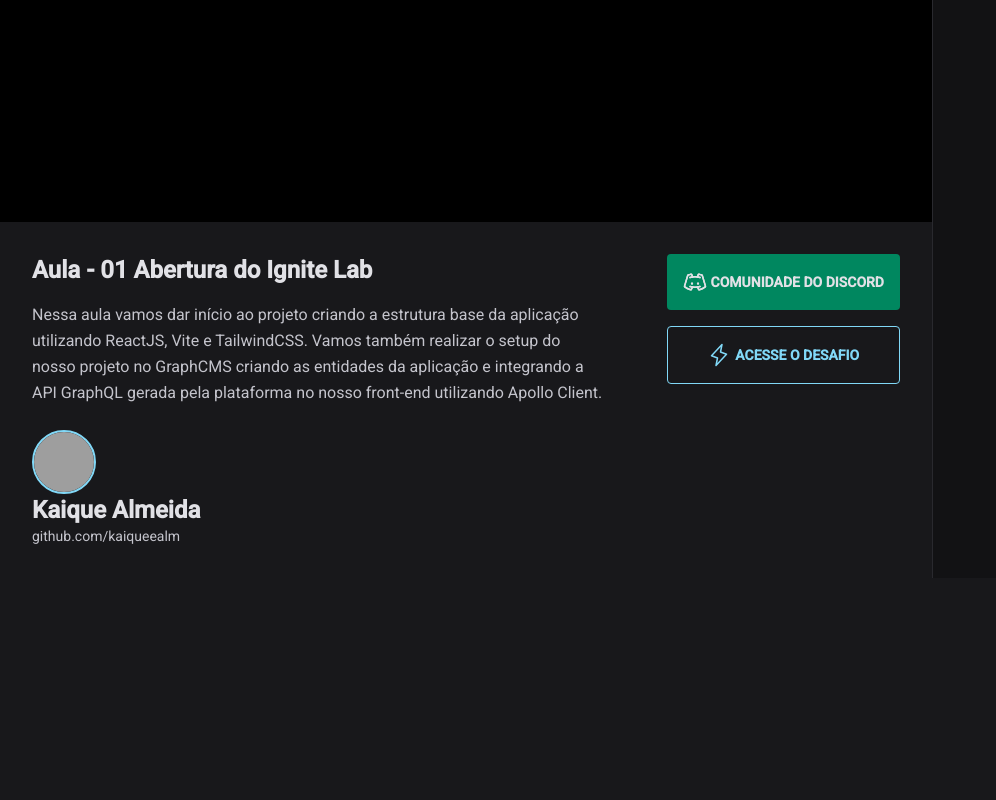
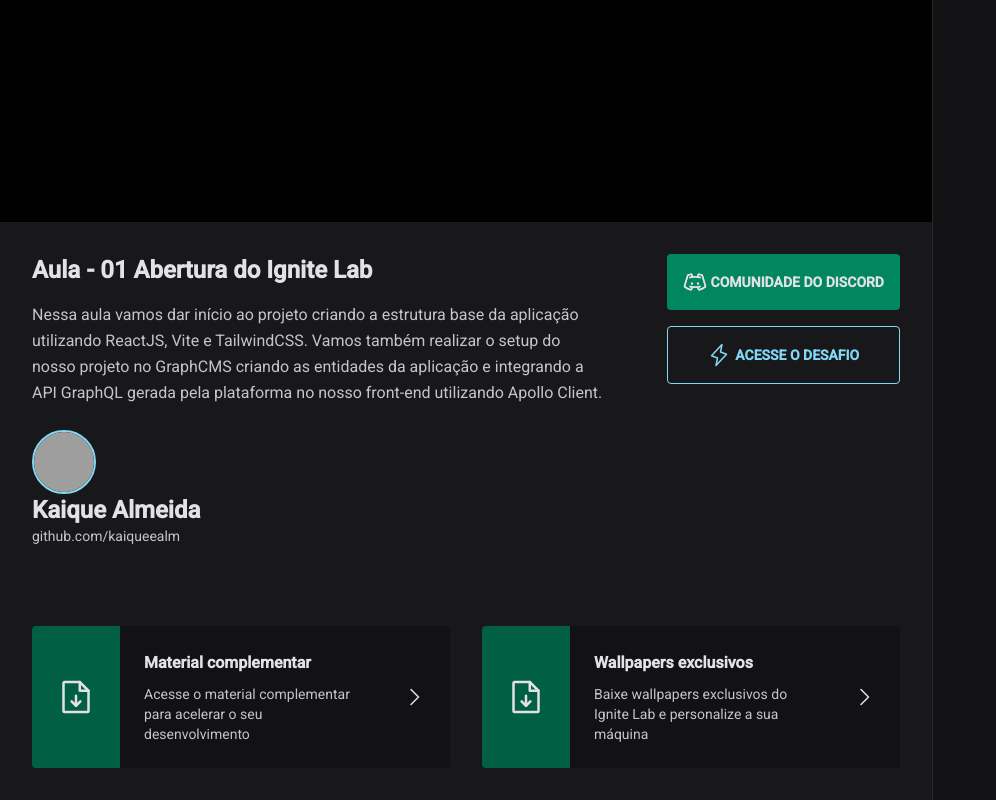
Before and after one commit to kaiqueealm/event-plataform, a React (Vite) app: page / in a window 1280 px wide. Shown: the part 333-1133 px from the top of the page, without its empty margins (0-996 px from the left). Before the commit the page ends 911 px from the top, so only its background shows below. Built offline with nearby package versions, Linux system fonts and the light colour scheme; no server answers; grey boxes are pictures that could not be loaded.

Commit message:
atualização

```diff
--- a/src/components/Video.tsx
+++ b/src/components/Video.tsx
@@ -1,4 +1,4 @@
-import { DiscordLogo, Lightning } from "phosphor-react";
+import { CaretRight, DiscordLogo, FileArrowDown, Lightning } from "phosphor-react";
 
 export function Video(){
   return(
@@ -53,7 +53,41 @@
 
       </div>
 
-      <div>
+      <div className="gap-8 mt-20 grid grid-cols-2">
+        <a href="" className="bg-gray-700 rounded overflow-hidden flex items-start gap-6 hover:bg-gray-600 transition-colors">
+          <div className="bg-green-700 h-full p-6 flex items-center">
+            <FileArrowDown size={40}/>
+          </div>
+          <div className=" py-6 leading-relaxed">
+            <strong className="text2xl">
+              Material complementar
+            </strong>
+            <p className="text-sm text-gray-200 mt-2">
+            Acesse o material complementar para acelerar o seu desenvolvimento
+            </p>
+          </div>
+          <div className="h-full p-6 flex items-center">
+            <CaretRight size={24}/>
+          </div>
+        </a>
+
+
+        <a href="" className="bg-gray-700 rounded overflow-hidden flex items-start gap-6 hover:bg-gray-600 transition-colors">
+          <div className="bg-green-700 h-full p-6 flex items-center">
+            <FileArrowDown size={40}/>
+          </div>
+          <div className=" py-6 leading-relaxed">
+            <strong className="text2xl">
+              Wallpapers exclusivos
+            </strong>
+            <p className="text-sm text-gray-200 mt-2">
+            Baixe wallpapers exclusivos do Ignite Lab e personalize a sua máquina
+            </p>
+          </div>
+          <div className="h-full p-6 flex items-center">
+            <CaretRight size={24}/>
+          </div>
+        </a>
 
       </div>
 
@@ -72,3 +106,5 @@
 //hover:bg-green-700"> pra escureser o botao
 
 //transition-colors"> colocar uma animação
+
+// grid grid-cols-2"> vai criar duas colounas que tem o mesmo tamanho
```
